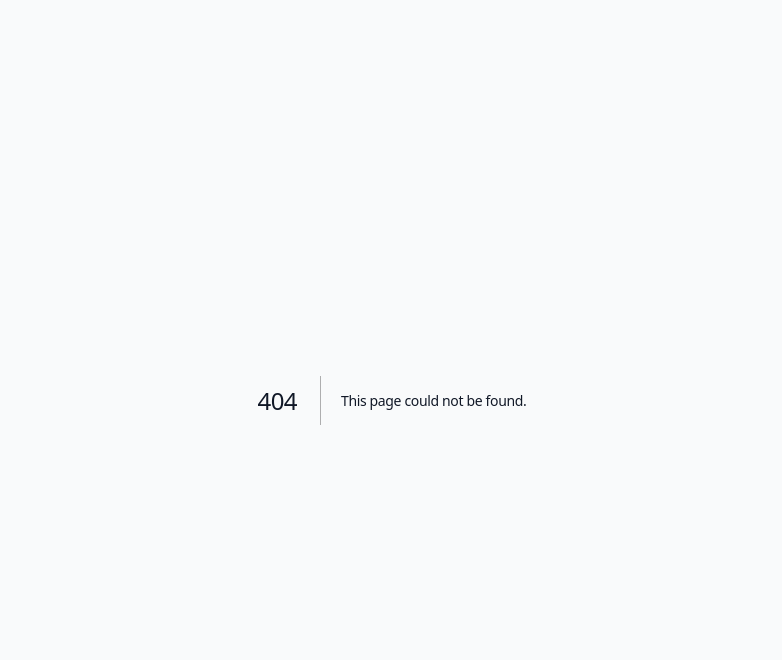
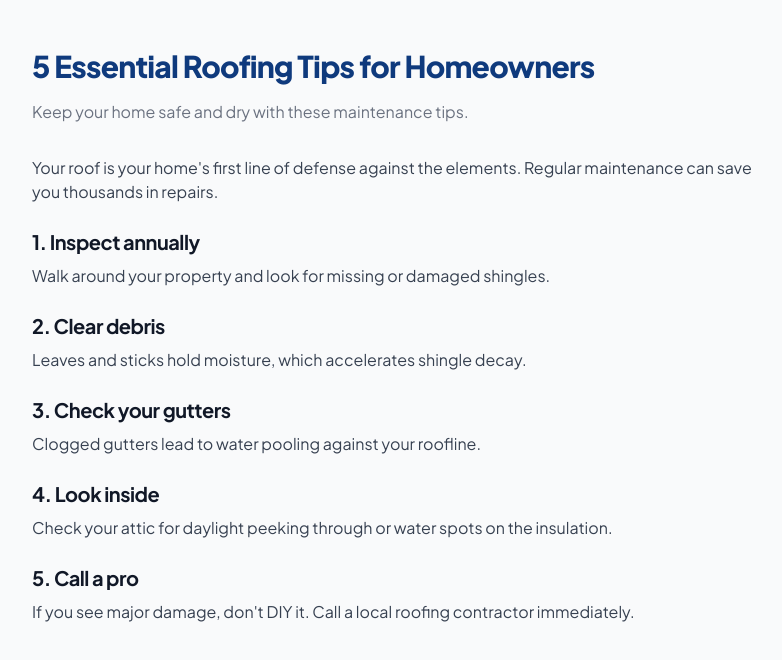
Before and after one commit to bpnelsen/prolink-ezly, a Next.js app: page /blog/roofing-tips in a window 1280 px wide. Before the commit this address had no page. Shown: the top 660 px of the page, without its empty margins (248-1030 px from the left). Built offline with nearby package versions, Linux system fonts and the light colour scheme.

Commit message:
feat: draft and link 4 blog articles

```diff
--- /dev/null
+++ b/src/app/blog/contractor-vetting/page.tsx
@@ -0,0 +1,17 @@
+export default function VettingContractorPage() {
+  return (
+    <main className="max-w-3xl mx-auto px-6 py-12">
+      <h1 className="text-3xl font-black text-[#0f3a7d] mb-4">How to Vet a Contractor</h1>
+      <p className="text-gray-500 mb-8">Don't settle for less — here's how to hire for every job.</p>
+      <div className="prose prose-teal max-w-none text-gray-700">
+        <p>Your home renovation hinges on the team you pick.</p>
+        <h2 className="text-xl font-bold mt-6 mb-2">Check Credentials</h2>
+        <p>Are they licensed? Are they insured for this specific work?</p>
+        <h2 className="text-xl font-bold mt-6 mb-2">Portfolio</h2>
+        <p>Don't just ask to see it; ask for recent references.</p>
+        <h2 className="text-xl font-bold mt-6 mb-2">Contract</h2>
+        <p>Get it in writing. No verbal agreements.</p>
+      </div>
+    </main>
+  )
+}
--- /dev/null
+++ b/src/app/blog/electrical-safety/page.tsx
@@ -0,0 +1,15 @@
+export default function ElectricalSafety() {
+  return (
+    <main className="max-w-3xl mx-auto px-6 py-12">
+      <h1 className="text-3xl font-black text-[#0f3a7d] mb-4">Electrical Safety Tips for Older Homes</h1>
+      <p className="text-gray-500 mb-8">Outdated systems can be a fire risk. Here’s what to look for.</p>
+      <div className="prose prose-teal max-w-none text-gray-700">
+        <p>If your home has modern electrical needs but old outlets or wiring, you might be at risk.</p>
+        <h2 className="text-xl font-bold mt-6 mb-2">Check Outlets</h2>
+        <p>Ensure you have grounded outlets (3-prong) and GFCIs in moisture areas like the kitchen and bathroom.</p>
+        <h2 className="text-xl font-bold mt-6 mb-2">Panel Safety</h2>
+        <p>If you see signs of charring, flickering lights, or frequent breaker trips, call an electrician.</p>
+      </div>
+    </main>
+  )
+}
--- /dev/null
+++ b/src/app/blog/home-maintenance/page.tsx
@@ -0,0 +1,17 @@
+export default function HomeMaintenance() {
+  return (
+    <main className="max-w-3xl mx-auto px-6 py-12">
+      <h1 className="text-3xl font-black text-[#0f3a7d] mb-4">Seasonal Home Maintenance Checklist</h1>
+      <p className="text-gray-500 mb-8">Simple habits to keep your home in top shape.</p>
+      <div className="prose prose-teal max-w-none text-gray-700">
+        <p>Keeping a home maintained is better than a giant repair bill from neglect.</p>
+        <h2 className="text-xl font-bold mt-6 mb-2">Spring/Summer</h2>
+        <p>Service your AC, check for cracked exterior caulking, and clean up the landscape.</p>
+        <h2 className="text-xl font-bold mt-6 mb-2">Fall/Winter</h2>
+        <p>Clean gutters, drain exterior spigots to prevent freezing, and check smoke detectors.</p>
+        <h2 className="text-xl font-bold mt-6 mb-2">Monthly</h2>
+        <p>Check HVAC filters, test GFCI outlets, and monitor for leaks under sinks.</p>
+      </div>
+    </main>
+  )
+}
--- /dev/null
+++ b/src/app/blog/roofing-tips/page.tsx
@@ -0,0 +1,21 @@
+export default function RoofingTips() {
+  return (
+    <main className="max-w-3xl mx-auto px-6 py-12">
+      <h1 className="text-3xl font-black text-[#0f3a7d] mb-4">5 Essential Roofing Tips for Homeowners</h1>
+      <p className="text-gray-500 mb-8">Keep your home safe and dry with these maintenance tips.</p>
+      <div className="prose prose-teal max-w-none text-gray-700">
+        <p>Your roof is your home's first line of defense against the elements. Regular maintenance can save you thousands in repairs.</p>
+        <h2 className="text-xl font-bold mt-6 mb-2">1. Inspect annually</h2>
+        <p>Walk around your property and look for missing or damaged shingles.</p>
+        <h2 className="text-xl font-bold mt-6 mb-2">2. Clear debris</h2>
+        <p>Leaves and sticks hold moisture, which accelerates shingle decay.</p>
+        <h2 className="text-xl font-bold mt-6 mb-2">3. Check your gutters</h2>
+        <p>Clogged gutters lead to water pooling against your roofline.</p>
+        <h2 className="text-xl font-bold mt-6 mb-2">4. Look inside</h2>
+        <p>Check your attic for daylight peeking through or water spots on the insulation.</p>
+        <h2 className="text-xl font-bold mt-6 mb-2">5. Call a pro</h2>
+        <p>If you see major damage, don't DIY it. Call a local roofing contractor immediately.</p>
+      </div>
+    </main>
+  )
+}
```
